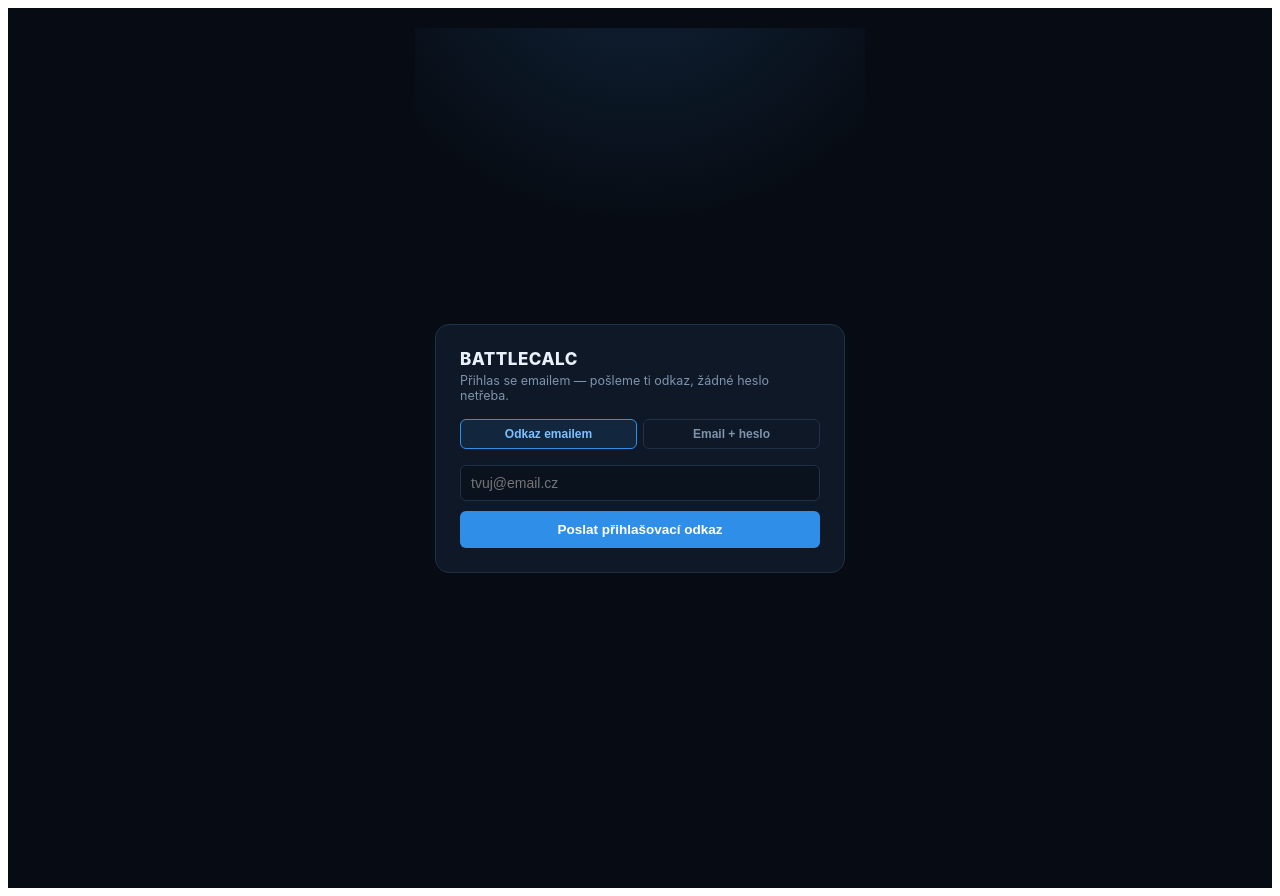
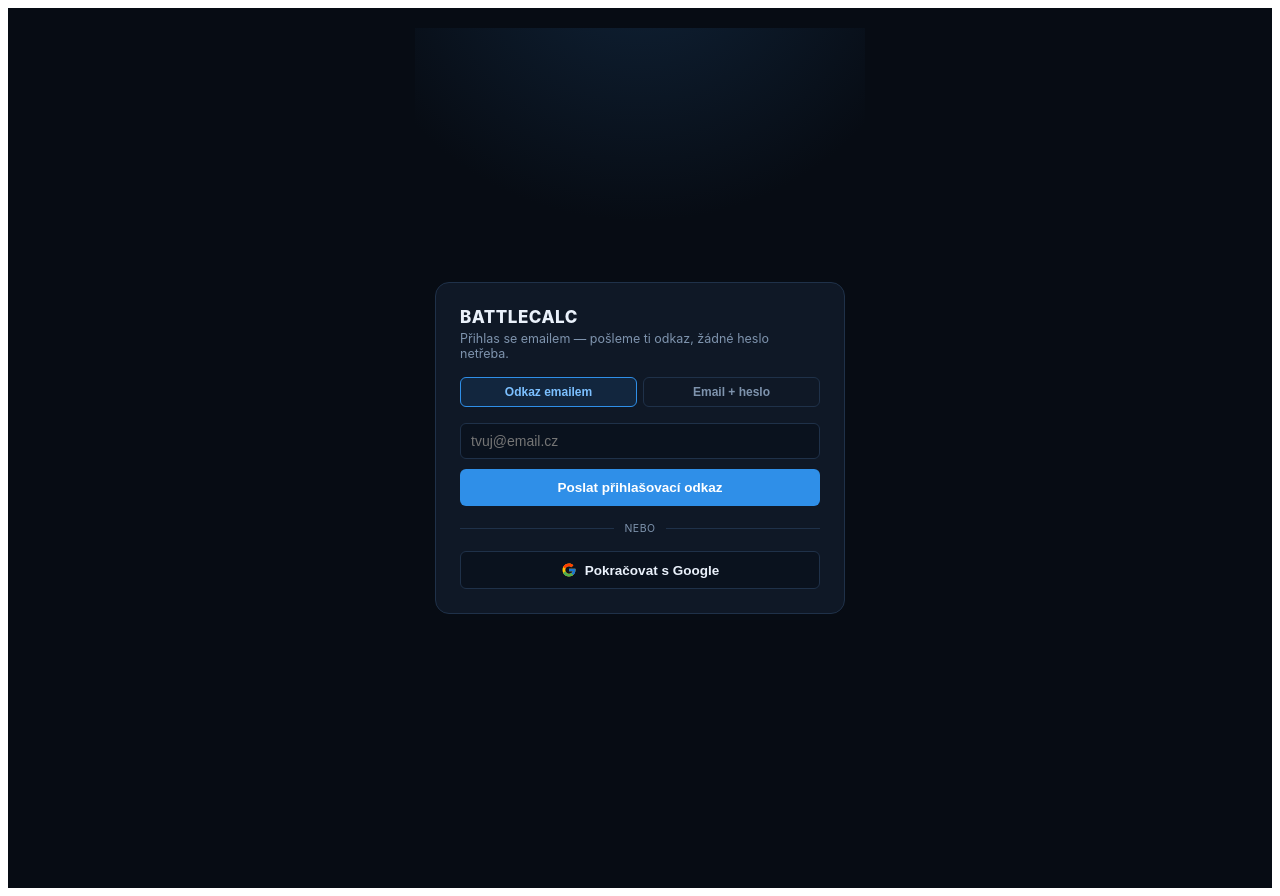
Before and after one commit to tomasvasicekkroll-afk/battlecalc, a React (Vite) app: page / in a window 1280 px wide. Built offline with nearby package versions, Linux system fonts and the light colour scheme; no server answers.

Commit message:
Add Google sign-in option to the login screen
Requires a Google OAuth app + enabling the Google provider in Supabase
Authentication settings before it'll actually work end-to-end.

```diff
--- a/src/AuthGate.jsx
+++ b/src/AuthGate.jsx
@@ -163,6 +163,54 @@
   );
 }
 
+function GoogleButton() {
+  const [loading, setLoading] = useState(false);
+
+  const signInWithGoogle = async () => {
+    if (!supabase) return;
+    setLoading(true);
+    await supabase.auth.signInWithOAuth({
+      provider: "google",
+      options: { redirectTo: window.location.origin },
+    });
+    // Browser navigates away to Google immediately on success; only reachable
+    // on failure to start the redirect, so it's safe to always clear loading.
+    setLoading(false);
+  };
+
+  return (
+    <button
+      type="button"
+      onClick={signInWithGoogle}
+      disabled={loading}
+      style={{
+        width: "100%",
+        display: "flex",
+        alignItems: "center",
+        justifyContent: "center",
+        gap: 8,
+        border: "1px solid var(--field-border)",
+        background: "var(--field-bg)",
+        color: "var(--text)",
+        borderRadius: 6,
+        padding: 10,
+        fontSize: 13.5,
+        fontWeight: 600,
+        cursor: loading ? "default" : "pointer",
+        opacity: loading ? 0.7 : 1,
+      }}
+    >
+      <svg width="16" height="16" viewBox="0 0 48 48" aria-hidden="true">
+        <path fill="#FFC107" d="M43.6 20.5H42V20H24v8h11.3C33.7 32.4 29.3 35 24 35c-6.1 0-11-4.9-11-11s4.9-11 11-11c2.8 0 5.3 1 7.3 2.8l5.7-5.7C33.6 6.5 29 4.5 24 4.5 13.2 4.5 4.5 13.2 4.5 24S13.2 43.5 24 43.5 43.5 34.8 43.5 24c0-1.2-.1-2.4-.4-3.5z" />
+        <path fill="#FF3D00" d="m6.3 14.7 6.6 4.8C14.6 15.9 18.9 13 24 13c2.8 0 5.3 1 7.3 2.8l5.7-5.7C33.6 6.5 29 4.5 24 4.5c-7.7 0-14.4 4.4-17.7 10.2z" />
+        <path fill="#4CAF50" d="M24 43.5c5.2 0 9.9-2 13.4-5.2l-6.2-5.2C29.2 34.9 26.7 35.8 24 35.8c-5.3 0-9.7-3.4-11.3-8.1l-6.5 5C9.5 39 16.2 43.5 24 43.5z" />
+        <path fill="#1976D2" d="M43.6 20.5H42V20H24v8h11.3c-.8 2.3-2.3 4.2-4.2 5.6l6.2 5.2C40.5 36 43.5 30.5 43.5 24c0-1.2-.1-2.4-.4-3.5z" />
+      </svg>
+      {loading ? "Přesměrovávám…" : "Pokračovat s Google"}
+    </button>
+  );
+}
+
 function LoginScreen() {
   const [mode, setMode] = useState("magic"); // magic | password
 
@@ -196,6 +244,13 @@
         </div>
 
         {mode === "magic" ? <MagicLinkForm /> : <PasswordForm />}
+
+        <div style={{ display: "flex", alignItems: "center", gap: 10, margin: "16px 0" }}>
+          <div style={{ flex: 1, height: 1, background: "var(--field-border)" }} />
+          <span style={{ fontSize: 10.5, color: "var(--muted)", textTransform: "uppercase", letterSpacing: 0.5 }}>nebo</span>
+          <div style={{ flex: 1, height: 1, background: "var(--field-border)" }} />
+        </div>
+        <GoogleButton />
       </div>
     </div>
   );
```
